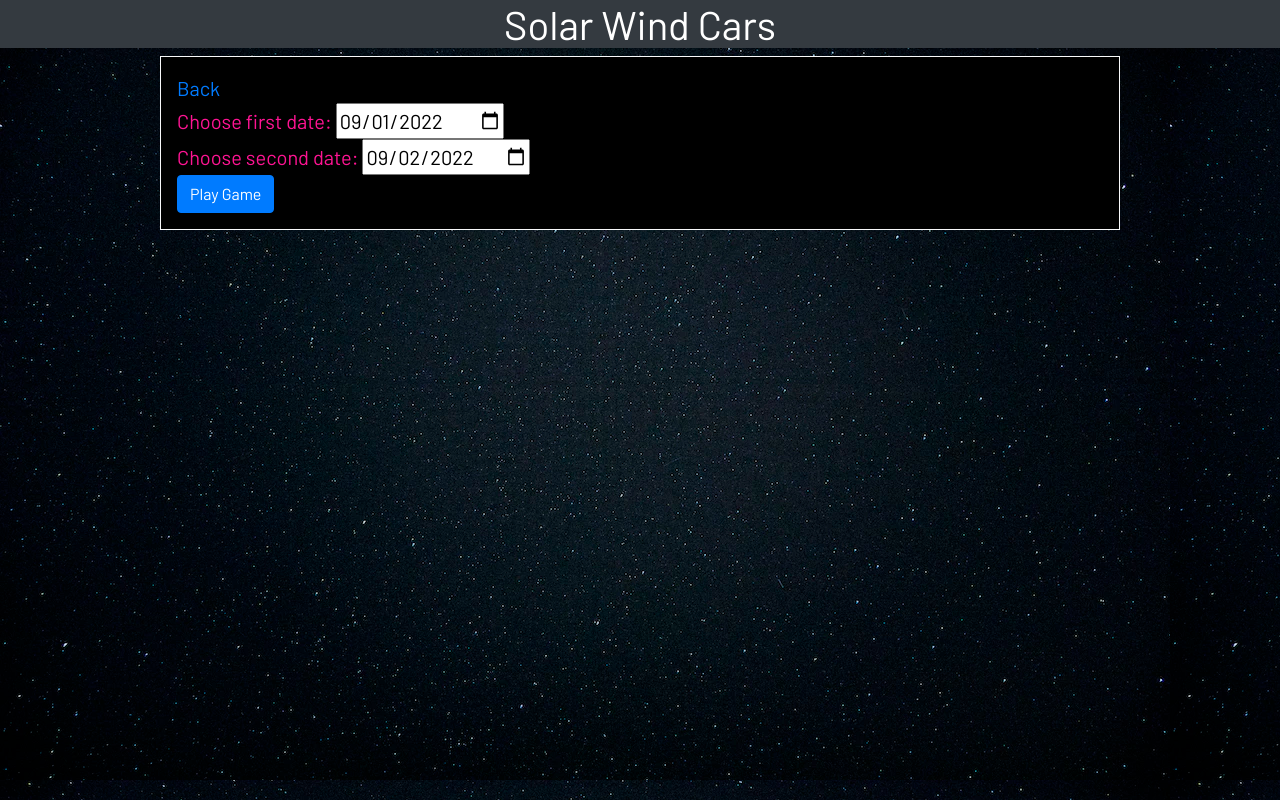
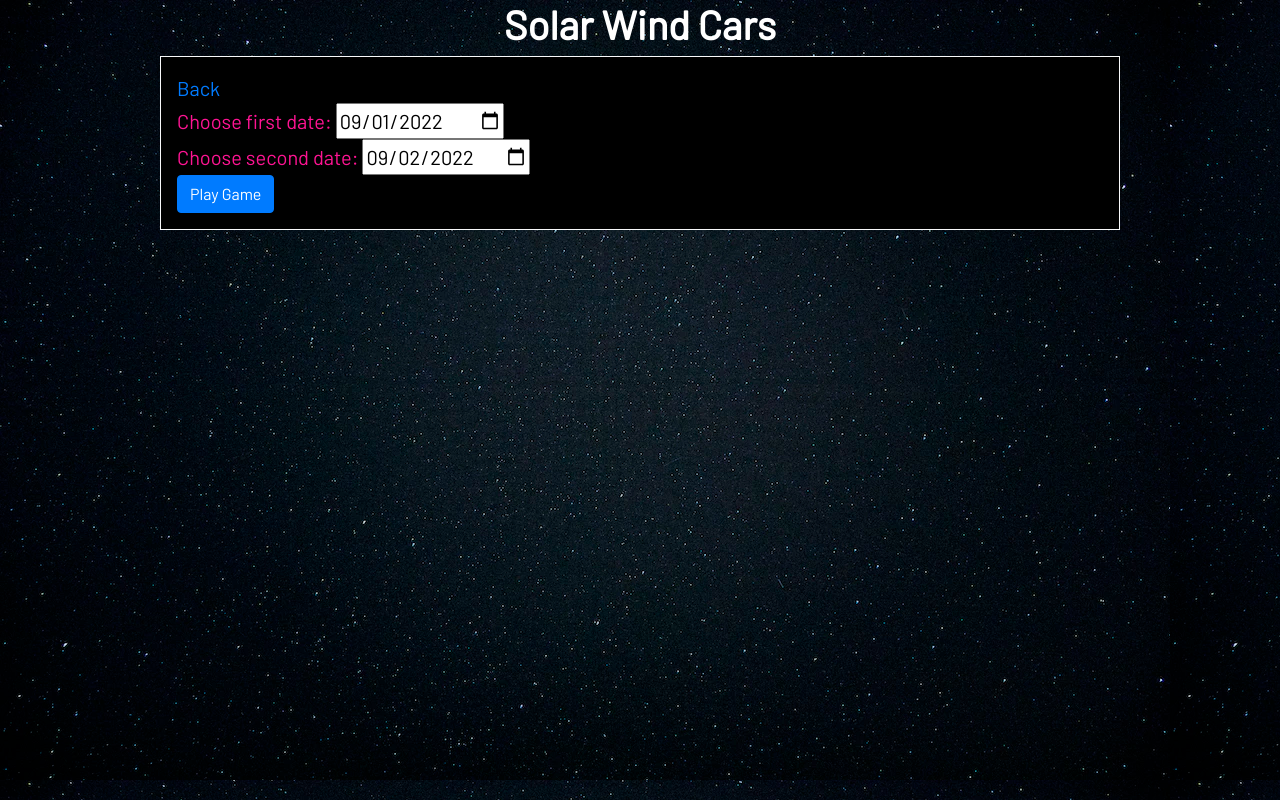
Before and after one commit to team-singularity/solar-wind-cars-FE, a plain HTML site: page game.html in a window 1280 px wide. Drawn offline with nearby package versions, Linux system fonts and the light colour scheme.

Commit message:
fix: similar heading style across pages

```diff
--- a/game.html
+++ b/game.html
@@ -13,8 +13,9 @@
 
     <title>Hello, world!</title>
 </head>
-<body class="text-white bg-dark" onload="hideGameComponents()">
-<h1 class="text-center bg-dark">Solar Wind Cars</h1>
+<body class="text-white bg-dark">
+
+    <h1 class="text-center font-weight-bold">Solar Wind Cars</h1>
 
     <div class="container border border-light w-75 p-3 main-container">
         <a href="index.html">Back</a>
@@ -40,7 +41,6 @@
                 id="gameIframe"></iframe>
     </div>
 
-
 <!-- Optional JavaScript -->
 <!-- jQuery first, then Popper.js, then Bootstrap JS -->
 <script src="https://code.jquery.com/jquery-3.3.1.slim.min.js" integrity="sha384-q8i/X+965DzO0rT7abK41JStQIAqVgRVzpbzo5smXKp4YfRvH+8abtTE1Pi6jizo" crossorigin="anonymous"></script>
```
Also changed, not shown: learning.html (+5 -6 lines). Lines whose indentation alone changed are shown as unchanged.
